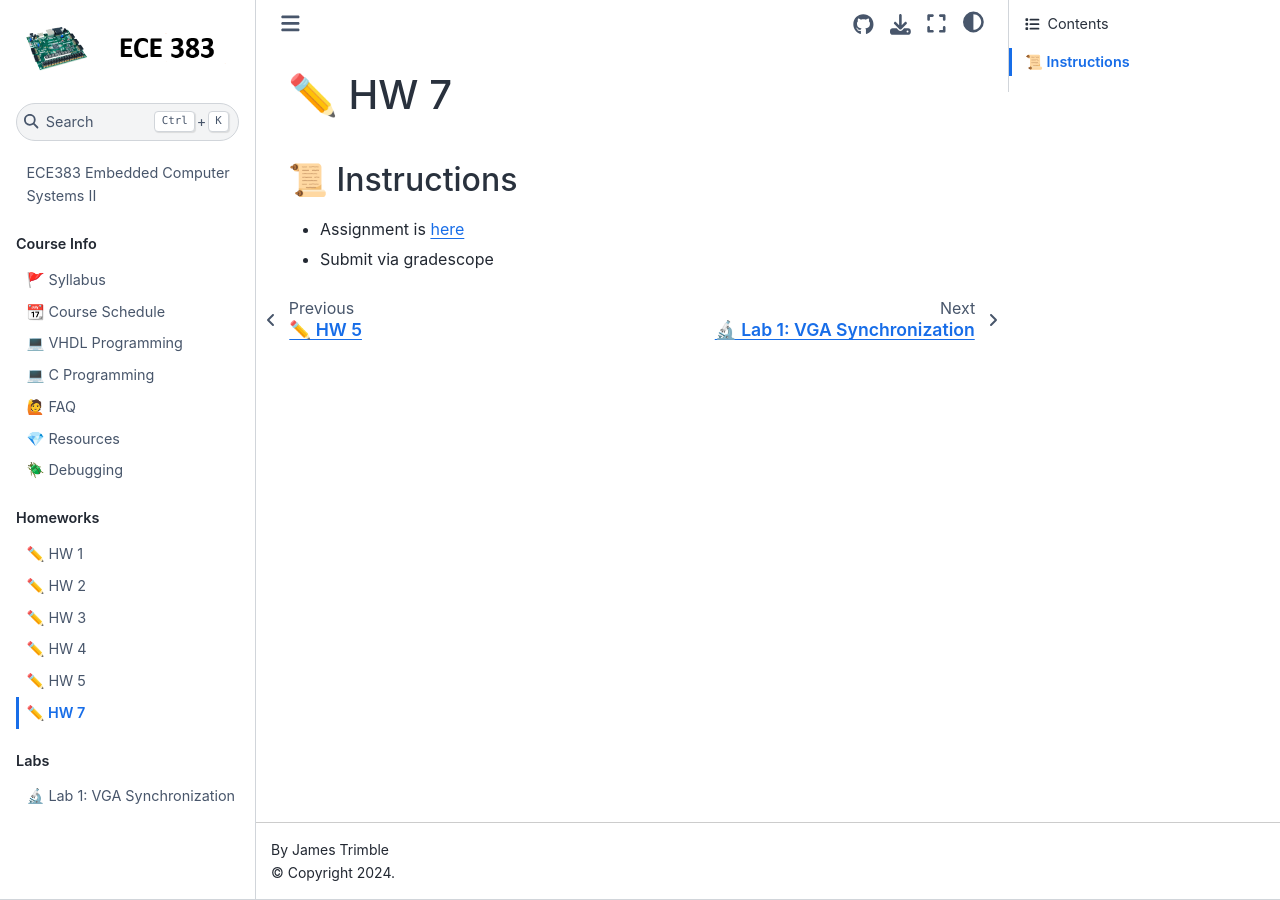
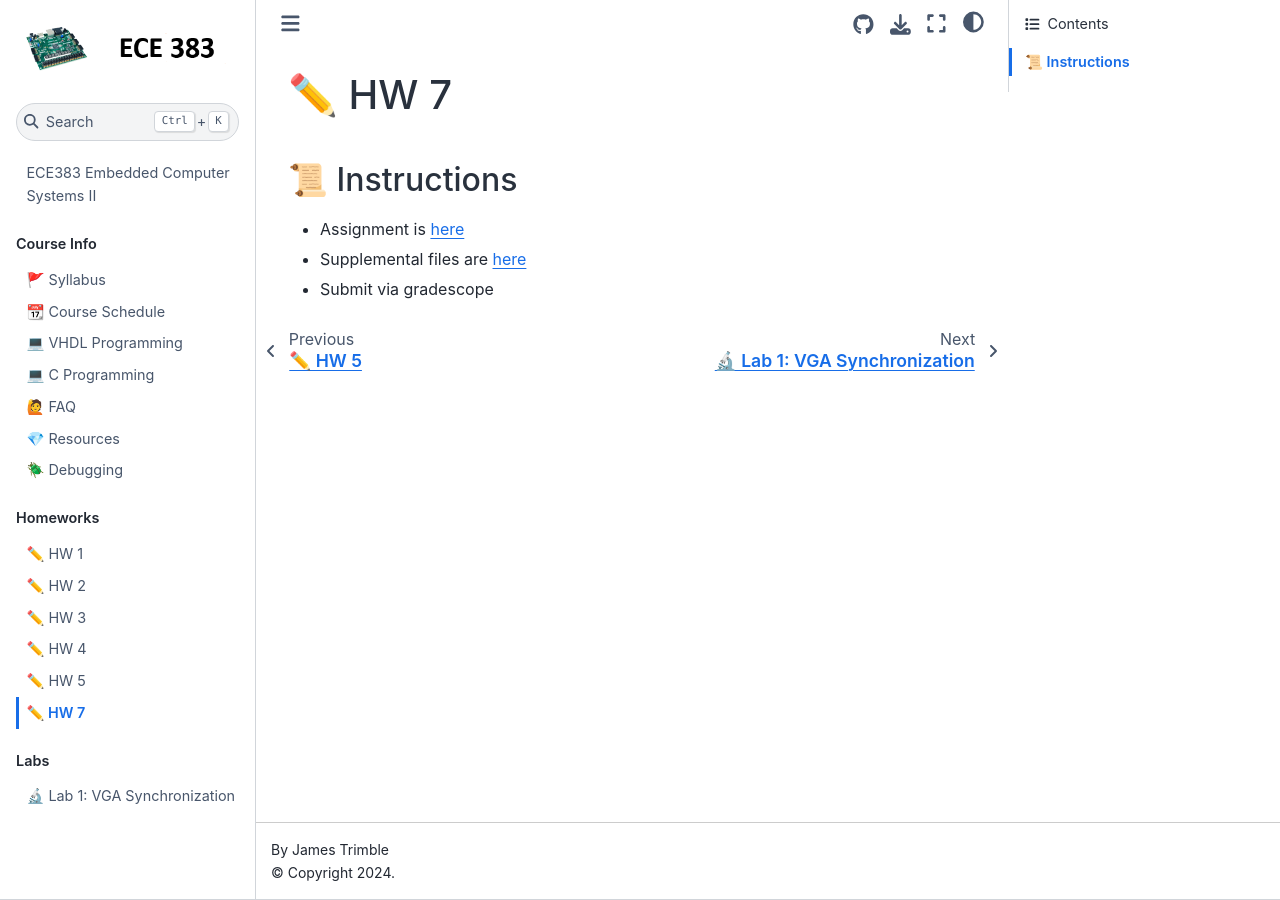
Before and after one commit to USAFA-ECE/ece383, a Jupyter Book: the page built from book/Assignments/homework7.md, in a window 1280 px wide. Built offline with Jupyter Book 1.0.4 settings and Sphinx 7.4.7 and the Sphinx Book theme 1.1.4, drawn with Linux system fonts in a browser that asks for light colours; pages that are not in the unit, such as notebooks, are missing from menus.

Commit message:
Update homework7.md

```diff
--- a/book/Assignments/homework7.md
+++ b/book/Assignments/homework7.md
@@ -2,4 +2,5 @@
 
 ## 📜 Instructions
 - Assignment is [here](https://github.com/USAFA-ECE/ece383/blob/main/book/Assignments/files/Homework_7.pdf)
+- Supplemental files are [here](https://github.com/USAFA-ECE/ece383/blob/main/book/Assignments/files/Homework_7.zip)
 - Submit via gradescope
```
